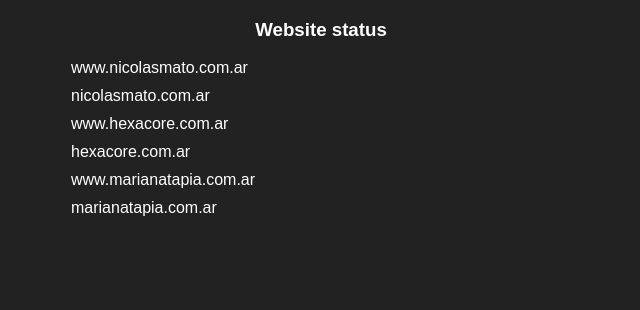
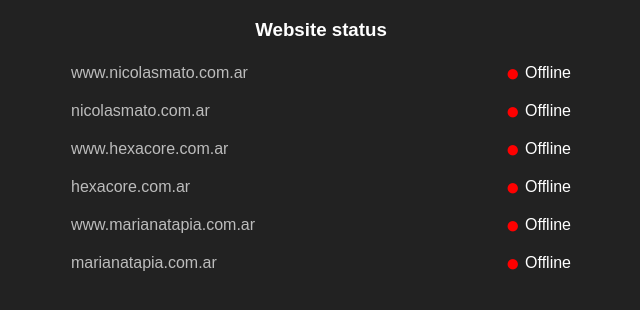
Before and after one commit to HexacoreIT/obanai-mon, a plain HTML site: page index.html in a window 1280 px wide. Shown: the whole page, without its empty margins (319-959 px from the left). Drawn offline with Linux system fonts and the light colour scheme; no server answers.

Commit message:
Update index.html

```diff
--- a/index.html
+++ b/index.html
@@ -10,12 +10,30 @@
     <h3>Website status</h3>
 
     <ul id="linkList">
-        <li data-url="https://www.nicolasmato.com.ar">www.nicolasmato.com.ar</li>
-        <li data-url="https://nicolasmato.com.ar">nicolasmato.com.ar</li>
-        <li data-url="https://www.hexacore.com.ar">www.hexacore.com.ar</li>
-        <li data-url="https://hexacore.com.ar">hexacore.com.ar</li>
-        <li data-url="https://www.marianatapia.com.ar">www.marianatapia.com.ar</li>
-        <li data-url="https://marianatapia.com.ar">marianatapia.com.ar</li>
+        <li data-url="https://www.nicolasmato.com.ar">
+            <a href="https://www.nicolasmato.com.ar" target="_blank">www.nicolasmato.com.ar</a>
+            <span class="status-container"><span class="status online" id="status-1">●</span> <span id="text-1">Online</span></span>
+        </li>
+        <li data-url="https://nicolasmato.com.ar">
+            <a href="https://nicolasmato.com.ar" target="_blank">nicolasmato.com.ar</a>
+            <span class="status-container"><span class="status online" id="status-2">●</span> <span id="text-2">Online</span></span>
+        </li>
+        <li data-url="https://www.hexacore.com.ar">
+            <a href="https://www.hexacore.com.ar" target="_blank">www.hexacore.com.ar</a>
+            <span class="status-container"><span class="status online" id="status-3">●</span> <span id="text-3">Online</span></span>
+        </li>
+        <li data-url="https://hexacore.com.ar">
+            <a href="https://hexacore.com.ar" target="_blank">hexacore.com.ar</a>
+            <span class="status-container"><span class="status online" id="status-4">●</span> <span id="text-4">Online</span></span>
+        </li>
+        <li data-url="https://www.marianatapia.com.ar">
+            <a href="https://www.marianatapia.com.ar" target="_blank">www.marianatapia.com.ar</a>
+            <span class="status-container"><span class="status online" id="status-5">●</span> <span id="text-5">Online</span></span>
+        </li>
+        <li data-url="https://marianatapia.com.ar">
+            <a href="https://marianatapia.com.ar" target="_blank">marianatapia.com.ar</a>
+            <span class="status-container"><span class="status online" id="status-6">●</span> <span id="text-6">Online</span></span>
+        </li>
     </ul>
 
     <script src="scripts.js"></script>
```
